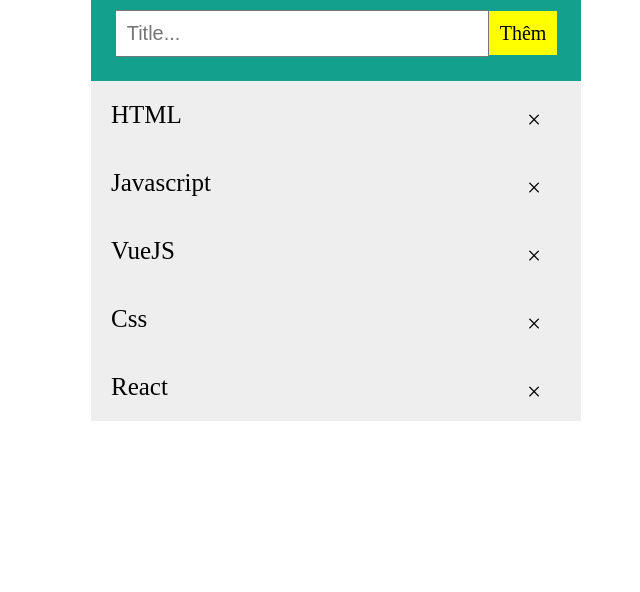
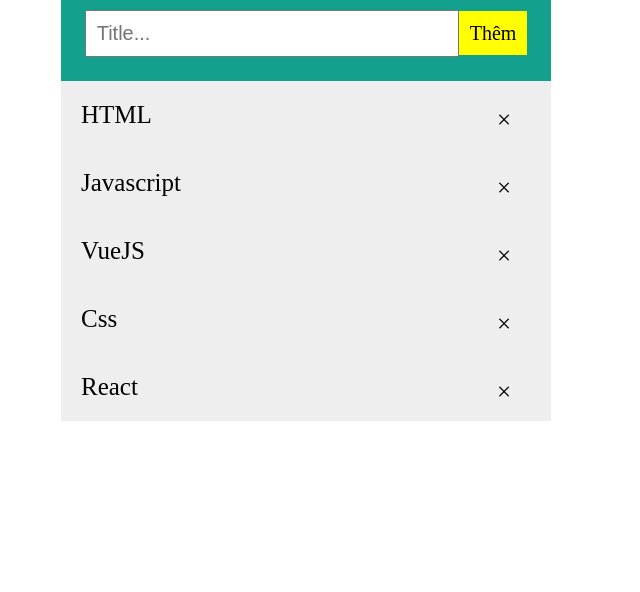
Before and after one commit to lampham2002/todolist, a plain HTML site: page index.html in a window 1280 px wide. Shown: the part 208-800 px from the top of the page, without its empty margins (317-957 px from the left). Drawn offline with Linux system fonts and the light colour scheme.

Commit message:
first commit

```diff
--- a/main.css
+++ b/main.css
@@ -75,7 +75,7 @@ ul {
   }
   @media only screen and (max-width:1500px) {
     .container {
-        margin-left: 400px;
+        margin-left: 370px;
     }
   }
    @media only screen and (min-width:1800px) {
@@ -89,9 +89,3 @@ ul {
         margin-left: -3px;
     }
   }
-
-  @media only screen and (max-width:300px) {
-    .container {
-
-    }
-  }
```
